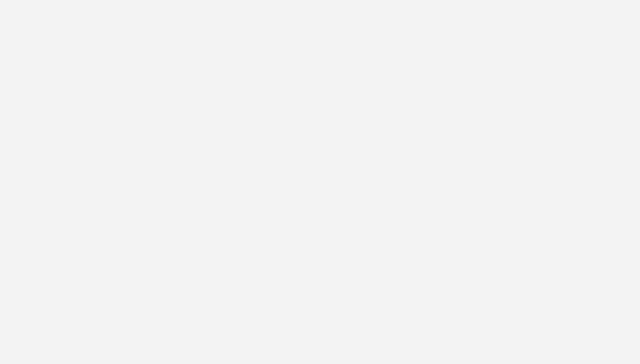
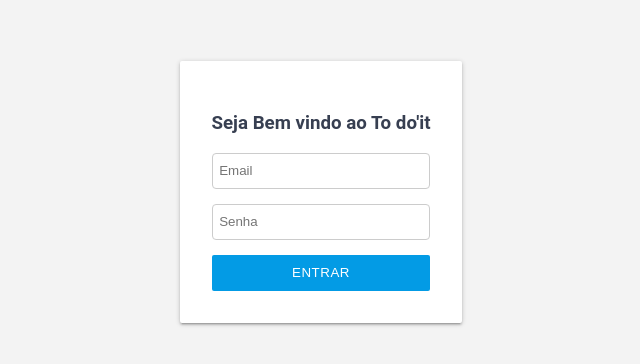
Before and after one commit to henriquekio/vue-js-authenticate-jwt, a Vue app: page /#/ in a window 1280 px wide. Shown: the part 208-572 px from the top of the page, without its empty margins (319-959 px from the left). Built offline with nearby package versions, Linux system fonts and the light colour scheme.

Commit message:
inserting Login component

```diff
--- a/src/App.vue
+++ b/src/App.vue
@@ -7,10 +7,6 @@
         <router-view/>
     </div>
 </template>
-<script>
-/* eslint-disable import/no-unresolved */
-import '@/assets/sass/main.sass';
 
-</script>
 <style lang="sass">
 </style>
--- a/src/assets/sass/main.sass
+++ b/src/assets/sass/main.sass
@@ -1,12 +1,77 @@
+*
+  box-sizing: border-box
+
 body
   font-family: "Roboto", sans-serif
   color: #373f51
   background: #f3f3f3
   width: 100%
   height: 100%
+  margin: 0
 
-.container-login
+%card
+  -webkit-transition: -webkit-box-shadow .25s
+  transition: -webkit-box-shadow .25s
+  border-radius: 2px
+  -webkit-box-shadow: 0 2px 2px 0 rgba(0,0,0,0.14), 0 3px 1px -2px rgba(0,0,0,0.12), 0 1px 5px 0 rgba(0,0,0,0.2)
+  -moz-box-shadow: 0 2px 2px 0 rgba(0,0,0,0.14), 0 3px 1px -2px rgba(0,0,0,0.12), 0 1px 5px 0 rgba(0,0,0,0.2)
+  box-shadow: 0 2px 2px 0 rgba(0,0,0,0.14), 0 3px 1px -2px rgba(0,0,0,0.12), 0 1px 5px 0 rgba(0,0,0,0.2)
+
+.home
+  height: 100vmin
   display: flex
   align-items: center
   justify-content: center
-  padding: 20px
+
+.container-login
+  @extend %card
+  display: flex
+  flex-direction: column
+  background: white
+  padding: 2em
+  max-width: 480px
+  h3
+    text-align: center
+
+
+
+//================FORMs================
+.input-default
+  margin-bottom: 15px
+  input
+    width: 100%
+
+    border-radius: 4px
+    box-shadow: none
+    border: 1px solid #ccc
+    padding: 0.5em
+    height: 36px
+    line-height: 1.4px
+    display: block
+
+//==================Buttons==========
+%button
+  text-decoration: none
+  color: #fff
+  background-color: #cccccc
+  text-align: center
+  letter-spacing: .5px
+  -webkit-transition: background-color .2s ease-out
+  transition: background-color .2s ease-out
+  border: none
+  border-radius: 2px
+  display: inline-block
+  height: 36px
+  line-height: 36px
+  padding: 0 16px
+  text-transform: uppercase
+  vertical-align: middle
+  -webkit-tap-highlight-color: transparent
+  cursor: pointer
+
+.btn-default
+  @extend %button
+  background: #039be5
+
+.btn-wrap
+  width: 100%
--- a/src/components/Login.vue
+++ b/src/components/Login.vue
@@ -1,7 +1,14 @@
 <template>
     <div class="container-login">
+        <h3>Seja Bem vindo ao To do'it</h3>
         <form>
-
+            <div class="input-default">
+              <input type="text" placeholder="Email">
+            </div>
+            <div class="input-default">
+                <input type="password" placeholder="Senha">
+            </div>
+            <button type="button" class="btn-default btn-wrap">Entrar</button>
         </form>
     </div>
 </template>
--- a/src/main.js
+++ b/src/main.js
@@ -1,5 +1,6 @@
 import Vue from 'vue';
 import App from './App.vue';
+import '@/assets/sass/main.sass';
 import router from './router';
 import store from './store';
 
--- a/src/views/Home.vue
+++ b/src/views/Home.vue
@@ -1,13 +1,16 @@
 <template>
   <div class="home">
-
+    <Login></Login>
   </div>
 </template>
 
 <script>
-// @ is an alias to /src
+import Login from '@/components/Login.vue';
 
 export default {
   name: 'home',
+  components: {
+    Login,
+  },
 };
 </script>
```
